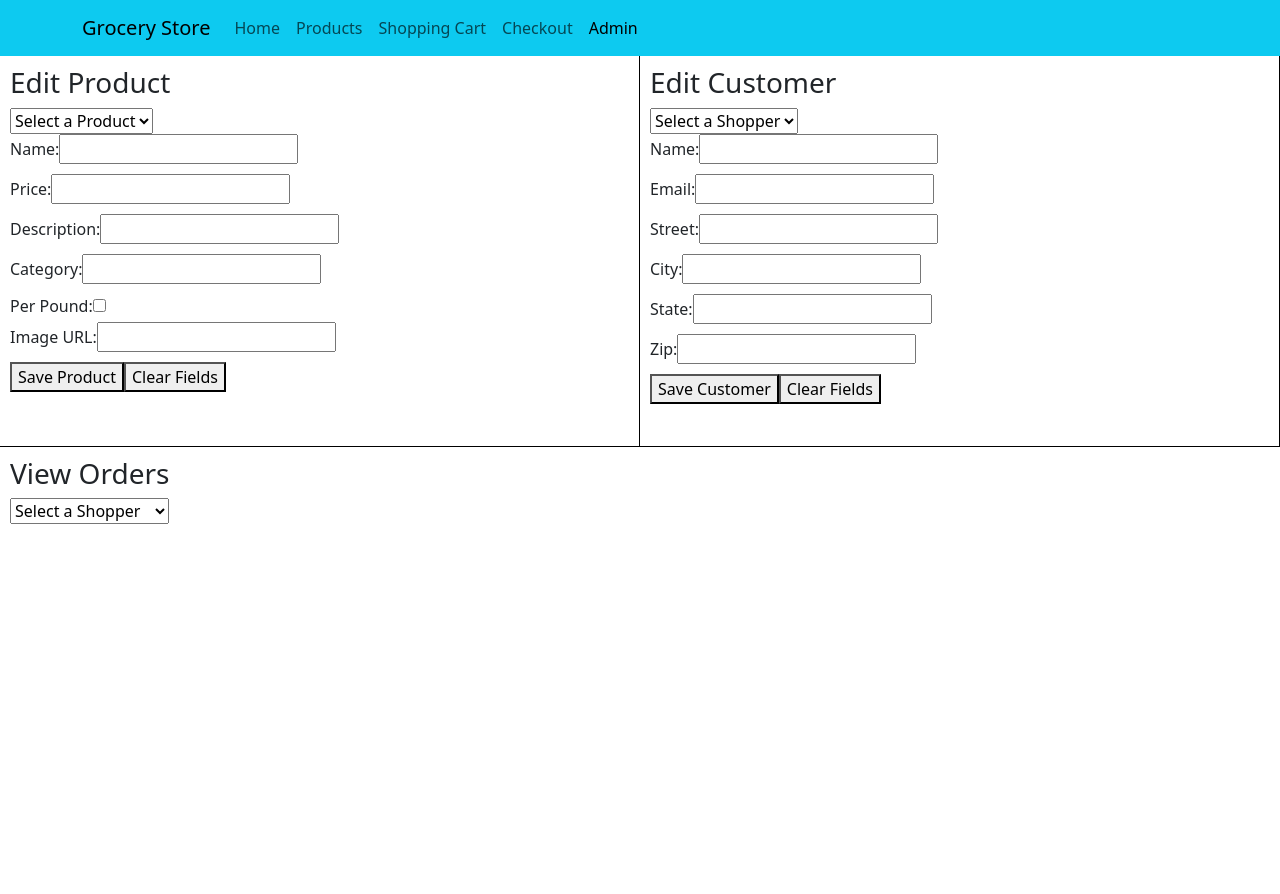
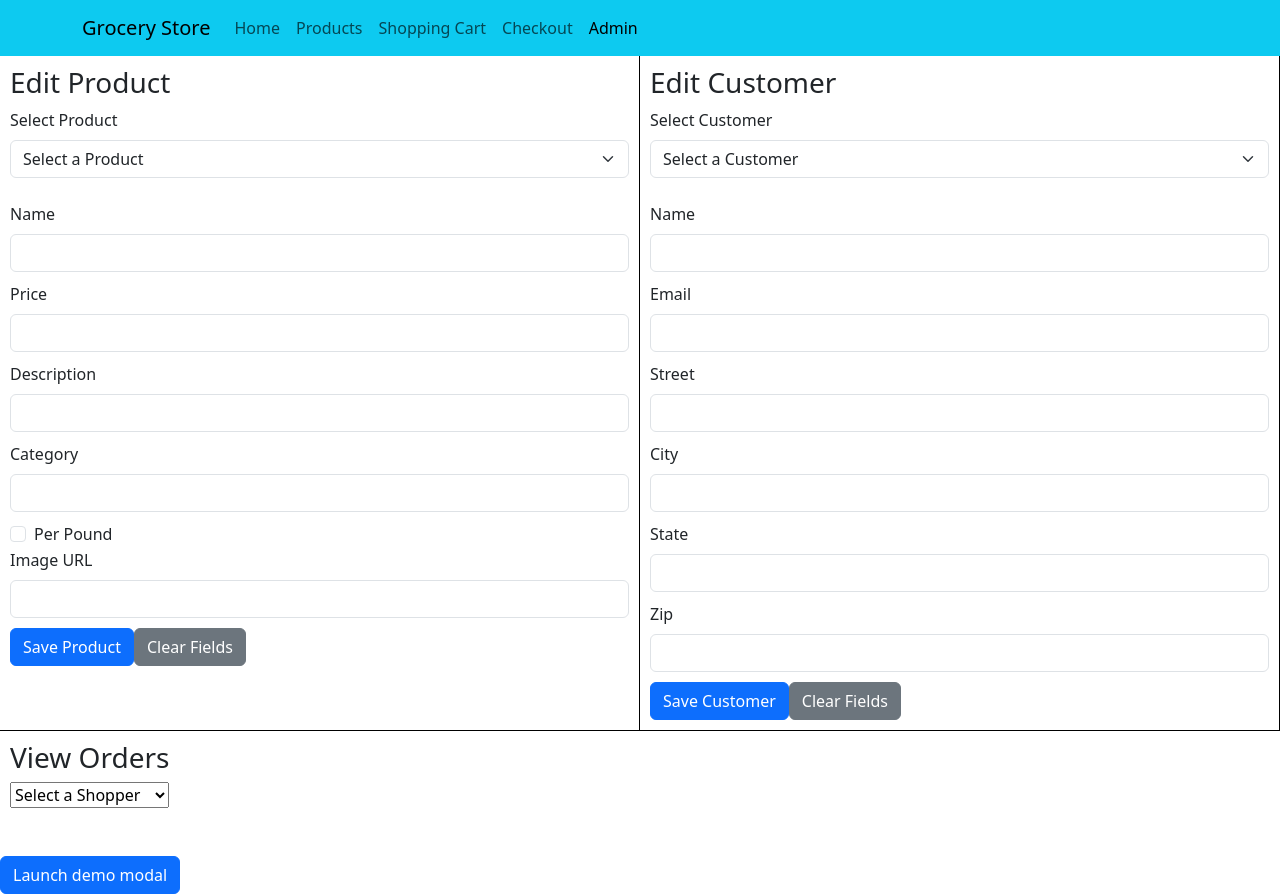
Before and after one commit to ZachFinley/store_alpha, a React (Create React App) app: page /admin in a window 1280 px wide. Before the commit the page ends 856 px from the top, so only its background shows below. Built offline with nearby package versions, Linux system fonts and the light colour scheme.

Commit message:
Json products, sign in, and bootstrap updates

```diff
--- a/src/Components/CustomerPanel.jsx
+++ b/src/Components/CustomerPanel.jsx
@@ -1,4 +1,8 @@
 import React, { useState } from 'react';
+import Form from 'react-bootstrap/Form';
+import Button from 'react-bootstrap/Button';
+import FormControl from 'react-bootstrap/FormControl';
+import FormGroup from 'react-bootstrap/FormGroup';
 import '../styles/CustomerPanel.css';
 
 const CustomerPanel = ({shoppers, onCustomerUpdate}) => {
@@ -53,32 +57,53 @@ const CustomerPanel = ({shoppers, onCustomerUpdate}) => {
   };
 
   return (
-    <form onSubmit={handleSubmit}>
-      <h3>Edit Customer</h3>
-      <select value={selectedShopperId} onChange={handleSelectShopper}>
-        <option value="">Select a Shopper</option>
-        {shoppers.map(shopper => (
+    <Form onSubmit={handleSubmit}>
+    <h3>Edit Customer</h3>
+    <Form.Group controlId="formCustomerSelect">
+      <Form.Label>Select Customer</Form.Label>
+      <Form.Select value={selectedShopperId} onChange={handleSelectShopper}>
+        <option value="">Select a Customer</option>
+        {shoppers.map((shopper) => (
           <option key={shopper.customerID} value={shopper.customerID}>
             {shopper.name}
           </option>
         ))}
-      </select>
-      <br />
-      <label>Name:<input type="text" name="name" value={customer.name} onChange={handleChange} required/></label>
-      <br />
-      <label>Email:<input type="email" name="email" value={customer.email} onChange={handleChange} required/></label>
-      <br />
-      <label>Street:<input type="text" name="street" value={customer.street} onChange={handleChange} required/> </label>
-      <br />
-      <label>City:<input type="text" name="city" value={customer.city} onChange={handleChange} required/></label>
-      <br />
-      <label>State:<input type="text" name="state" value={customer.state} onChange={handleChange} required/></label>
-      <br />
-      <label>Zip:<input type="text" name="zip" value={customer.zip} onChange={handleChange} required/></label>
-      <br />
-      <button type="submit">Save Customer</button>
-      <button type="button" onClick={handleClearFields}>Clear Fields</button>
-    </form>
+      </Form.Select>
+    </Form.Group>
+    <br />
+    <FormGroup>
+      <Form.Label>Name</Form.Label>
+      <FormControl
+        type="text"
+        name="name"
+        value={customer.name}
+        onChange={handleChange}
+        required
+      />
+    </FormGroup>
+    <FormGroup>
+      <Form.Label>Email</Form.Label>
+      <FormControl type="email" name="email" value={customer.email} onChange={handleChange} require/>
+    </FormGroup>
+    <FormGroup>
+      <Form.Label>Street</Form.Label>
+      <FormControl type="text" name="street" value={customer.street} onChange={handleChange} required />
+    </FormGroup>
+    <FormGroup>
+      <Form.Label>City</Form.Label>
+      <FormControl type="text" name="city" value={customer.city} onChange={handleChange} required/>
+    </FormGroup>
+    <FormGroup>
+      <Form.Label>State</Form.Label>
+      <FormControl type="text" name="state" value={customer.state} onChange={handleChange} required/>
+    </FormGroup>
+    <FormGroup>
+      <Form.Label>Zip</Form.Label>
+      <FormControl type="text" name="zip" value={customer.zip} onChange={handleChange} required/>
+    </FormGroup>
+    <Button variant="primary" type="submit">Save Customer</Button>
+    <Button variant="secondary" type="button" onClick={handleClearFields}>Clear Fields</Button>
+  </Form>
   );
 };
 
--- a/src/Components/ProductCard.jsx
+++ b/src/Components/ProductCard.jsx
@@ -4,7 +4,7 @@ import { Card, Button } from 'react-bootstrap';
 //product
 
 
-const ProductCard = ({ product, onAddToCart }) => {
+const ProductCard = ({ product }) => {
   return (
     <p>Display product information here</p>
   );
--- a/src/Components/ProductPanel.jsx
+++ b/src/Components/ProductPanel.jsx
@@ -1,4 +1,9 @@
 import React, { useState } from 'react';
+import Form from 'react-bootstrap/Form';
+import Button from 'react-bootstrap/Button';
+import FormControl from 'react-bootstrap/FormControl';
+import FormGroup from 'react-bootstrap/FormGroup';
+import FormCheck from 'react-bootstrap/FormCheck';
 import '../styles/ProductPanel.css';
 
 const ProductPanel = ({products, onProductUpdate}) => {
@@ -51,33 +56,64 @@ const ProductPanel = ({products, onProductUpdate}) => {
   };
 
   return (
-    <form onSubmit={handleSubmit}>
-      <h3>Edit Product</h3>
-      <select value={selectedProductId} onChange={handleSelectProduct}>
+  <Form onSubmit={handleSubmit}>
+    <h3>Edit Product</h3>
+    <Form.Group controlId="formProductSelect">
+      <Form.Label>Select Product</Form.Label>
+      <Form.Select value={selectedProductId} onChange={handleSelectProduct}>
         <option value="">Select a Product</option>
-        {products.map(product => (
+        {products.map((product) => (
           <option key={product.id} value={product.id}>
             {product.name}
           </option>
         ))}
-      </select>
-      <br />
-      <label>Name:<input type="text" name="name" value={product.name} onChange={handleChange} required/></label>
-      <br />
-      <label>Price:<input type="number" name="price" value={product.price} onChange={handleChange} required/></label>
-      <br />
-      <label>Description:<input type="text" name="description" value={product.description} onChange={handleChange} required/></label>
-      <br />
-      <label>Category:<input type="text" name="category" value={product.category} onChange={handleChange} required/></label>
-      <br />
-      <label>Per Pound:<input type="checkbox" name="perPound" checked={product.perPound} onChange={handleChange}/></label>
-      <br />
-      <label>Image URL:<input type="text" name="image" value={product.image} onChange={handleChange} required/></label>
-      <br />
-      <button type="submit">Save Product</button>
-      <button type="button" onClick={handleClearFields}>Clear Fields</button>
-    </form>
-  );
+      </Form.Select>
+    </Form.Group>
+    <br />
+    <FormGroup>
+      <Form.Label>Name</Form.Label>
+      <FormControl
+        type="text"
+        name="name"
+        value={product.name}
+        onChange={handleChange}
+        required
+      />
+    </FormGroup>
+    <FormGroup>
+      <Form.Label>Price</Form.Label>
+      <FormControl
+        type="number"
+        name="price"
+        value={product.price}
+        onChange={handleChange}
+        required
+      />
+    </FormGroup>
+    <FormGroup>
+      <Form.Label>Description</Form.Label>
+      <FormControl
+        type="text"
+        name="description"
+        value={product.description}
+        onChange={handleChange}
+        required
+      />
+    </FormGroup>
+    <FormGroup>
+      <Form.Label>Category</Form.Label>
+      <FormControl type="text"name="category" value={product.category} onChange={handleChange} required />
+    </FormGroup>
+    <FormGroup>
+      <FormCheck type="checkbox" name="perPound" label="Per Pound" checked={product.perPound} onChange={handleChange} />
+    </FormGroup>
+    <FormGroup>
+      <Form.Label>Image URL</Form.Label>
+      <FormControl type="text" name="image" value={product.image} onChange={handleChange} required />
+    </FormGroup>
+    <Button variant="primary" type="submit">Save Product</Button>
+    <Button variant="secondary" type="button" onClick={handleClearFields}>Clear Fields</Button>
+  </Form>
+);
 };
-
 export default ProductPanel;
--- /dev/null
+++ b/src/Components/modal.jsx
@@ -0,0 +1,38 @@
+import { useState } from 'react';
+import Button from 'react-bootstrap/Button';
+import Form from 'react-bootstrap/Form';
+import Modal from 'react-bootstrap/Modal';
+
+function SignInModal() {
+  const [show, setShow] = useState(false);
+
+  const handleClose = () => setShow(false);
+
+  return (
+    <>
+      <Modal show={show} onHide={handleClose}>
+        <Modal.Body>
+          <Form>
+            <Form.Group className="mb-3" controlId="exampleForm.ControlInput1">
+              <Form.Label>Email address</Form.Label>
+              <Form.Control type="email" placeholder="name@example.com" autoFocus />
+            </Form.Group>
+            <Form.Group
+              className="mb-3"
+              controlId="exampleForm.ControlTextarea1"
+            >
+              <Form.Label>Example textarea</Form.Label>
+              <Form.Control as="textarea" rows={3} />
+            </Form.Group>
+          </Form>
+        </Modal.Body>
+        <Modal.Footer>
+          <Button variant="secondary" onClick={handleClose}>Close</Button>
+          <Button variant="primary" onClick={handleClose}>Save Changes</Button>
+        </Modal.Footer>
+      </Modal>
+    </>
+  );
+}
+
+export default SignInModal;
--- a/src/objects/product.json
+++ b/src/objects/product.json
@@ -1,12 +1,182 @@
-
 [
     {
         "id": 1,
         "name": "Apple",
         "price": 1.00,
         "description": "Gala apple.",
-        "category": "Cold Food",
-        "perPound": "true",
-        "image": "../images/apple.jpg"
+        "category": "Produce",
+        "perPound": true,
+        "image": ""
+    },
+    {
+        "id": 2,
+        "name": "Banana",
+        "price": 0.99,
+        "description": "",
+        "category": "Produce",
+        "perPound": true,
+        "image": ""
+    },
+    {
+        "id": 3,
+        "name": "Orange",
+        "price": 2.49,
+        "description": "",
+        "category": "Produce",
+        "perPound": false,
+        "image": ""
+    },
+    {
+        "id": 4,
+        "name": "Grapes",
+        "price": 3.99,
+        "description": "",
+        "category": "Produce",
+        "perPound": true,
+        "image": ""
+    },
+    {
+        "id": 5,
+        "name": "Watermelon",
+        "price": 5.99,
+        "description": "",
+        "category": "Produce",
+        "perPound": false,
+        "image": ""
+    },
+    {
+        "id": 6,
+        "name": "Strawberry",
+        "price": 2.29,
+        "description": "",
+        "category": "Produce",
+        "perPound": false,
+        "image": ""
+    },
+    {
+        "id": 7,
+        "name": "Pineapple",
+        "price": 3.79,
+        "description": "",
+        "category": "Produce",
+        "perPound": false,
+        "image": ""
+    },
+    {
+        "id": 8,
+        "name": "Carrots",
+        "price": 1.79,
+        "description": "",
+        "category": "Produce",
+        "perPound": false,
+        "image": ""
+    },
+    {
+        "id": 9,
+        "name": "Potatoes",
+        "price": 1.49,
+        "description": "",
+        "category": "Produce",
+        "perPound": true,
+        "image": ""
+    },
+    {
+        "id": 10,
+        "name": "Corn",
+        "price": 0.50,
+        "description": "",
+        "category": "Produce",
+        "perPound": false,
+        "image": ""
+    },
+    {
+        "id": 11,
+        "name": "Chicken Curry",
+        "price": 7.99,
+        "description": "",
+        "category": "Food",
+        "perPound": false,
+        "image": ""
+    },
+    {
+        "id": 12,
+        "name": "Spicy Tacos",
+        "price": 5.49,
+        "description": "",
+        "category": "Food",
+        "perPound": false,
+        "image": ""
+    },
+    {
+        "id": 13,
+        "name": "Chili Con Carne",
+        "price": 6.99,
+        "description": "",
+        "category": "Food",
+        "perPound": false,
+        "image": ""
+    },
+    {
+        "id": 14,
+        "name": "Pepperoni Pizza",
+        "price": 8.99,
+        "description": "",
+        "category": "Food",
+        "perPound": false,
+        "image": ""
+    },
+    {
+        "id": 15,
+        "name": "Hot Wings",
+        "price": 9.99,
+        "description": "",
+        "category": "Food",
+        "perPound": false,
+        "image": ""
+    },
+    {
+        "id": 16,
+        "name": "Spaghetti Bolognese",
+        "price": 7.49,
+        "description": "",
+        "category": "Food",
+        "perPound": false,
+        "image": ""
+    },
+    {
+        "id": 17,
+        "name": "Beef Stir-Fry",
+        "price": 6.79,
+        "description": "",
+        "category": "Food",
+        "perPound": false,
+        "image": ""
+    },
+    {
+        "id": 18,
+        "name": "Vanilla Ice Cream",
+        "price": 3.49,
+        "description": "",
+        "category": "Food",
+        "perPound": false,
+        "image": ""
+    },
+    {
+        "id": 19,
+        "name": "Chocolate Ice Cream",
+        "price": 3.49,
+        "description": "",
+        "category": "Food",
+        "perPound": false,
+        "image": ""
+    },
+    {
+        "id": 20,
+        "name": "Strawberry Ice Cream",
+        "price": 3.49,
+        "description": "",
+        "category": "Food",
+        "perPound": false,
+        "image": ""
     }
 ]
--- a/src/pages/App.js
+++ b/src/pages/App.js
@@ -11,13 +11,18 @@ import 'bootstrap/dist/css/bootstrap.min.css';
 import shoppersData from '../objects/shopper.json';
 import ordersData from '../objects/order.json';
 import productsData from '../objects/product.json';
+import Button from 'react-bootstrap/Button';
+import SignInModal from '../Components/modal.jsx';
 
 function App() {
   const [cartItems, setCartItems] = useState([]);
   const [shoppers, setShoppers] = useState(shoppersData);
   const [orders, setOrders] = useState(ordersData);
   const [products, setProducts] = useState(productsData);
+  const [show, setShow] = useState(false);
 
+  const handleClose = () => setShow(false);
+  const handleShow = () => setShow(true);
   // This is the Function to add items to the cart =)
   const addToCart = (product) => {
     const updatedCartItems = [...cartItems, { ...product, quantity: 1 }];
@@ -66,6 +71,10 @@ function App() {
           </Routes>
         </div>
       </Router>
+      <Button variant="primary" onClick={handleShow}>
+        Launch demo modal
+      </Button>
+      <SignInModal></SignInModal>
     </div>
   );
 }
```
Also changed, not shown: src/Components/ProductContainer.jsx (deleted, +0 -11 lines), src/pages/ProductPage.jsx (+3 -20 lines).
